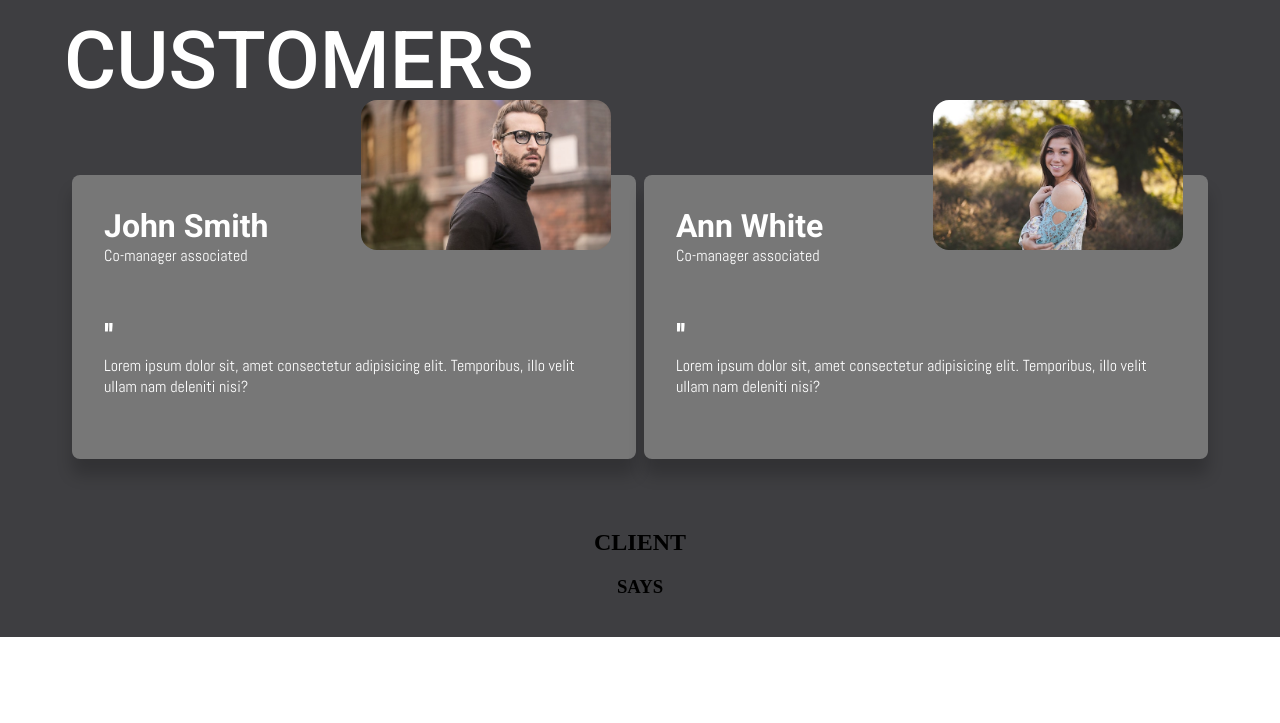
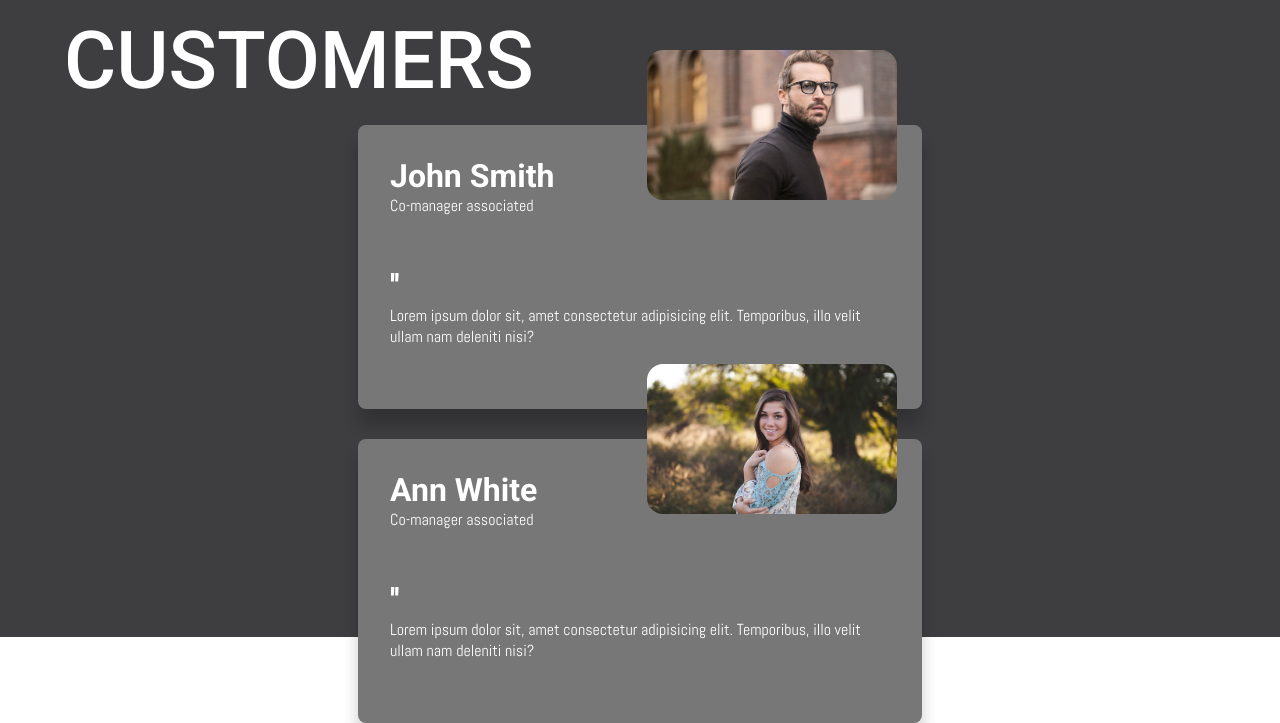
Before and after one commit to Ameer2000Mzori/Architectural-Website, a website built with webpack: page src/index.html in a window 1280 px wide. Shown: the part 3865-4588 px from the top of the page. Before the commit the page ends 4502 px from the top, so only its background shows below. Built offline with nearby package versions, Linux system fonts and the light colour scheme.

Commit message:
added small styling change

```diff
--- a/src/style.scss
+++ b/src/style.scss
@@ -1487,6 +1487,8 @@ body {
       text-align: center;
       align-items: center;
       width: 100%;
+      flex-wrap: wrap;
+      gap: 30px;
       height: 60%;
 
       .customer-Card {
@@ -1514,9 +1516,11 @@ body {
           height: 150px;
           border-radius: 1rem;
         }
+
         .customer-Img-1 {
           background-image: url("./assets/customer1.jpg");
         }
+
         .customer-Img-2 {
           background-image: url("./assets/customer2.jpg");
         }
```
Also changed, not shown: src/style.css, 1 other file.
